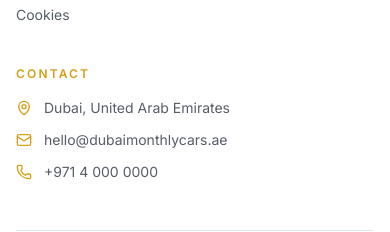
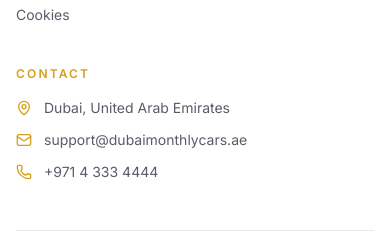
Before and after one commit to agautaam744-lab/dubai-monthly-cars, a Next.js app: page /how-it-works in a window 390 px wide. Shown: the part 7280-7512 px from the top of the page. Built offline with nearby package versions, Linux system fonts and the light colour scheme; no server answers.

Commit message:
docs: replace phone/email placeholders with real values (800-DMC-CARS, +971 4 333 4444, support@dubaimonthlycars.ae, social links)

```diff
--- a/src/app/support/page.tsx
+++ b/src/app/support/page.tsx
@@ -82,7 +82,7 @@ export default async function SupportPage() {
         {/* QUICK ACTIONS */}
         <div className="mb-8 grid gap-4 sm:grid-cols-2">
           <a
-            href="tel:+971800XXXX"
+            href="tel:+9718003622277"
             className="group relative overflow-hidden rounded-3xl border border-[var(--border)] bg-[var(--card)] p-6 transition-all hover:-translate-y-1 hover:border-emerald-500/40 hover:shadow-lg hover:shadow-emerald-500/10"
           >
             <div
@@ -98,7 +98,7 @@ export default async function SupportPage() {
                   24/7 Phone
                 </p>
                 <p className="mt-1 font-serif text-xl tracking-tight">
-                  Call 800-XXXX
+                  Call 800-DMC-CARS
                 </p>
                 <p className="mt-0.5 text-xs text-[var(--muted-foreground)]">
                   In-app call support
--- a/src/components/layout/Footer.tsx
+++ b/src/components/layout/Footer.tsx
@@ -40,13 +40,13 @@ export default function Footer() {
             </p>
 
             <div className="mt-6 flex gap-3">
-              <a href="https://instagram.com" target="_blank" rel="noopener noreferrer" aria-label="Instagram" className="flex h-10 w-10 items-center justify-center rounded-full border border-[var(--border)] text-[var(--foreground)]/70 transition hover:-translate-y-0.5 hover:border-[var(--accent)] hover:text-[var(--accent)]">
+              <a href="https://instagram.com/dubaimonthlycars" target="_blank" rel="noopener noreferrer" aria-label="Instagram" className="flex h-10 w-10 items-center justify-center rounded-full border border-[var(--border)] text-[var(--foreground)]/70 transition hover:-translate-y-0.5 hover:border-[var(--accent)] hover:text-[var(--accent)]">
                 <Globe2 className="h-4 w-4" aria-hidden="true" />
               </a>
-              <a href="https://twitter.com" target="_blank" rel="noopener noreferrer" aria-label="Twitter" className="flex h-10 w-10 items-center justify-center rounded-full border border-[var(--border)] text-[var(--foreground)]/70 transition hover:-translate-y-0.5 hover:border-[var(--accent)] hover:text-[var(--accent)]">
+              <a href="https://twitter.com/dubaimonthlycar" target="_blank" rel="noopener noreferrer" aria-label="Twitter" className="flex h-10 w-10 items-center justify-center rounded-full border border-[var(--border)] text-[var(--foreground)]/70 transition hover:-translate-y-0.5 hover:border-[var(--accent)] hover:text-[var(--accent)]">
                 <Send className="h-4 w-4" aria-hidden="true" />
               </a>
-              <a href="https://linkedin.com" target="_blank" rel="noopener noreferrer" aria-label="LinkedIn" className="flex h-10 w-10 items-center justify-center rounded-full border border-[var(--border)] text-[var(--foreground)]/70 transition hover:-translate-y-0.5 hover:border-[var(--accent)] hover:text-[var(--accent)]">
+              <a href="https://linkedin.com/company/dubai-monthly-cars" target="_blank" rel="noopener noreferrer" aria-label="LinkedIn" className="flex h-10 w-10 items-center justify-center rounded-full border border-[var(--border)] text-[var(--foreground)]/70 transition hover:-translate-y-0.5 hover:border-[var(--accent)] hover:text-[var(--accent)]">
                 <User className="h-4 w-4" aria-hidden="true" />
               </a>
             </div>
@@ -114,14 +114,14 @@ export default function Footer() {
               </li>
               <li className="flex items-start gap-3 text-sm text-[var(--foreground)]/70">
                 <Mail className="mt-0.5 h-4 w-4 shrink-0 text-[var(--accent)]" aria-hidden="true" />
-                <a href="mailto:hello@dubaimonthlycars.ae" className="transition hover:text-[var(--accent)]">
-                  hello@dubaimonthlycars.ae
+                <a href="mailto:support@dubaimonthlycars.ae" className="transition hover:text-[var(--accent)]">
+                  support@dubaimonthlycars.ae
                 </a>
               </li>
               <li className="flex items-start gap-3 text-sm text-[var(--foreground)]/70">
                 <Phone className="mt-0.5 h-4 w-4 shrink-0 text-[var(--accent)]" aria-hidden="true" />
-                <a href="tel:+97140000000" className="transition hover:text-[var(--accent)]" dir="ltr">
-                  +971 4 000 0000
+                <a href="tel:+97143334444" className="transition hover:text-[var(--accent)]" dir="ltr">
+                  +971 4 333 4444
                 </a>
               </li>
             </ul>
--- a/src/lib/site.ts
+++ b/src/lib/site.ts
@@ -12,8 +12,8 @@ export const siteConfig = {
   description:
     'Flexible monthly car rental in Dubai. Choose from Basic, Plus or Premium plans with home delivery.',
   // Support phone placeholder - replace with real number before launch
-  supportPhoneDisplay: '800-XXXX (24/7)',
-  supportPhoneHref: 'tel:+971800XXXX',
+  supportPhoneDisplay: '800-DMC-CARS (24/7)',
+  supportPhoneHref: 'tel:+9718003622277',
   linkGroups: [
     {
       title: 'Explore',
```
